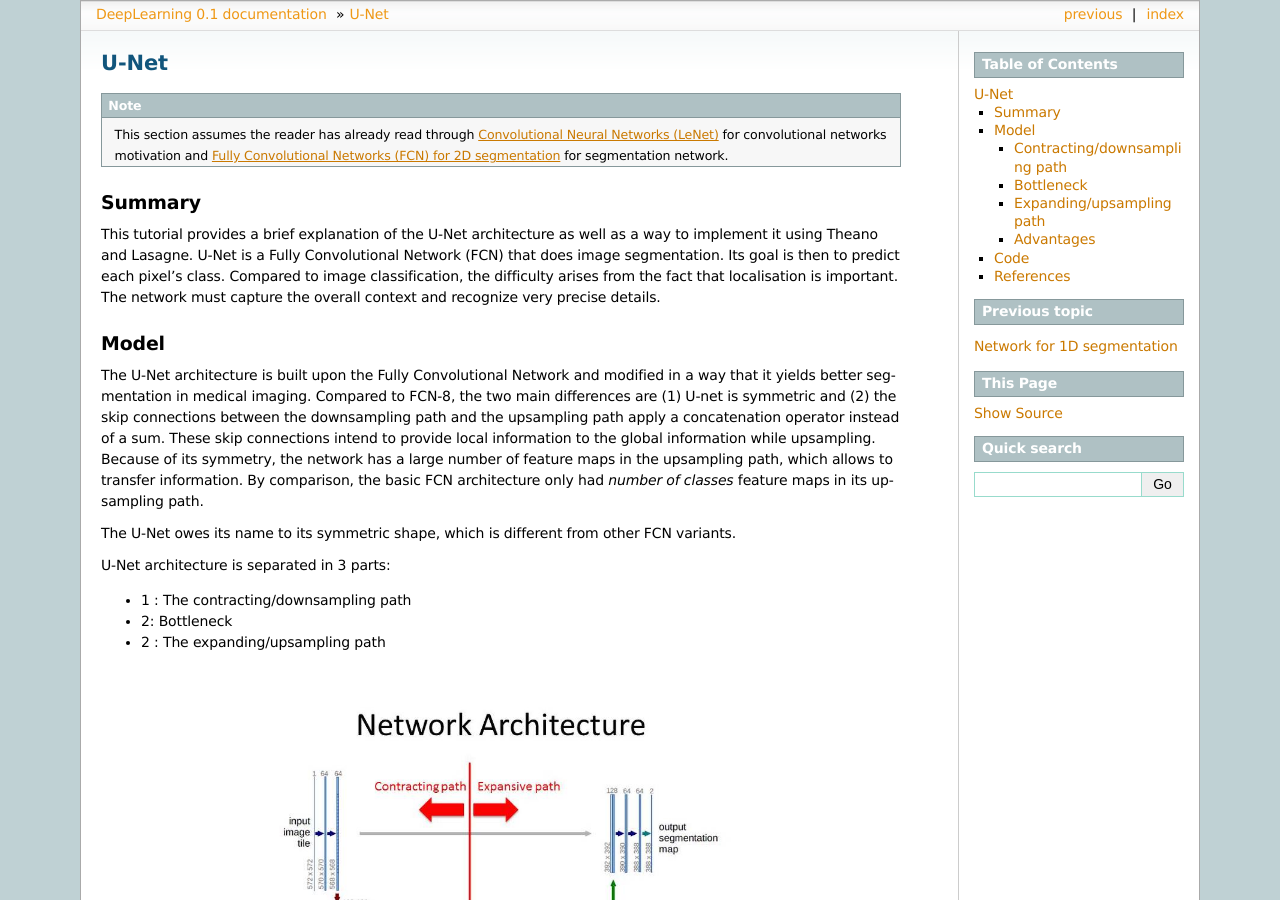
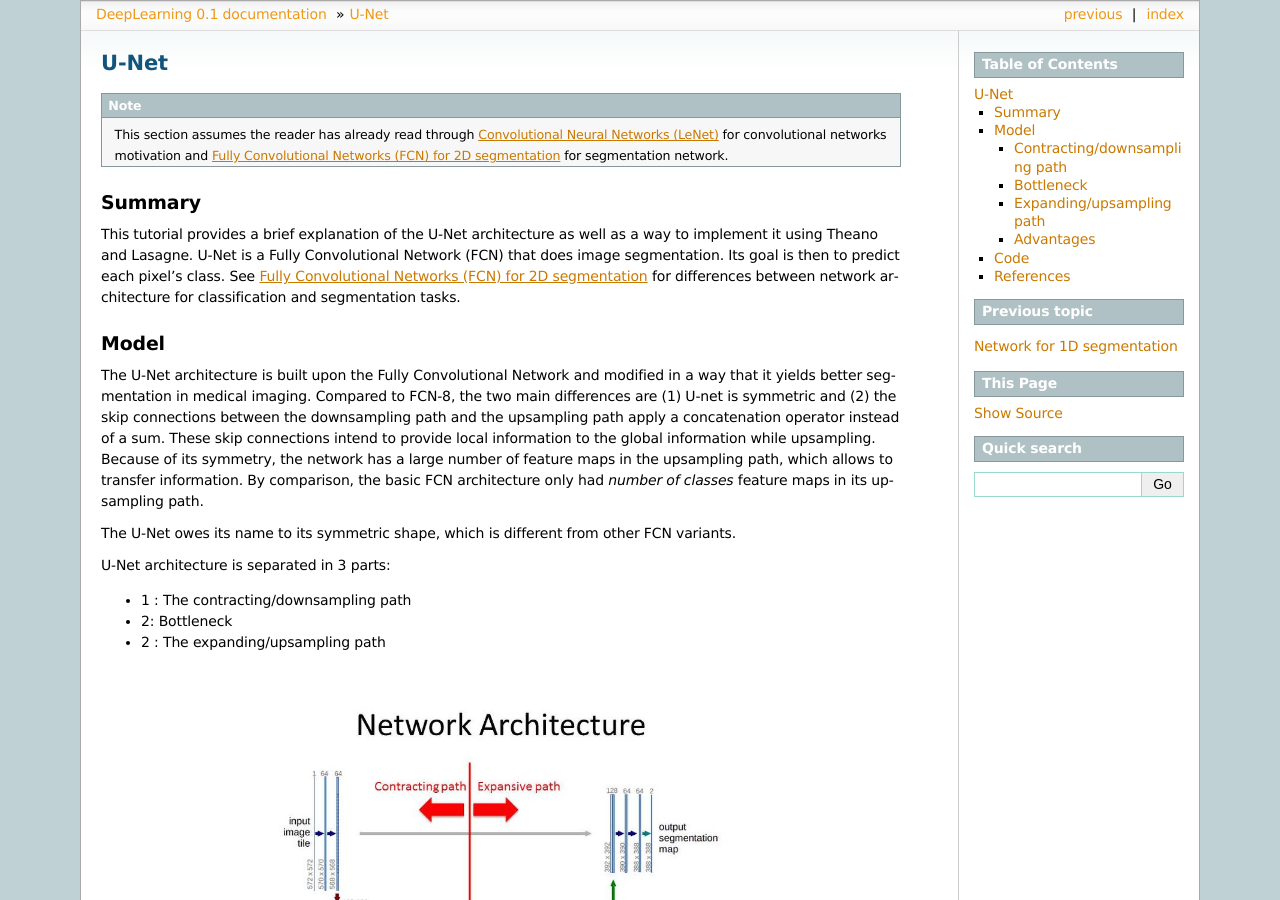
Before and after one commit to lisa-lab/DeepLearningTutorials, a Sphinx documentation site: the page built from doc/unet.txt, in a window 1280 px wide and 900 px high. Built offline with Sphinx 7.4.7, drawn with Linux system fonts in a browser that asks for light colours; formulas are drawn with MathJax 3.

Commit message:
update from pascal comment

```diff
--- a/doc/unet.txt
+++ b/doc/unet.txt
@@ -13,10 +13,8 @@ Summary
 
 This tutorial provides a brief explanation of the U-Net architecture as well as a way to implement
 it using Theano and Lasagne. U-Net is a Fully Convolutional Network (FCN) that does image segmentation.
-Its goal is then to predict each pixel's class.
-Compared to image classification, the difficulty arises from the fact that localisation is important.
-The network must capture the overall context and recognize very precise details.
-
+Its goal is then to predict each pixel's class. See :doc:`fcn_2D_segm` for differences between
+network architecture for classification and segmentation tasks.
 
 Model
 +++++
```
